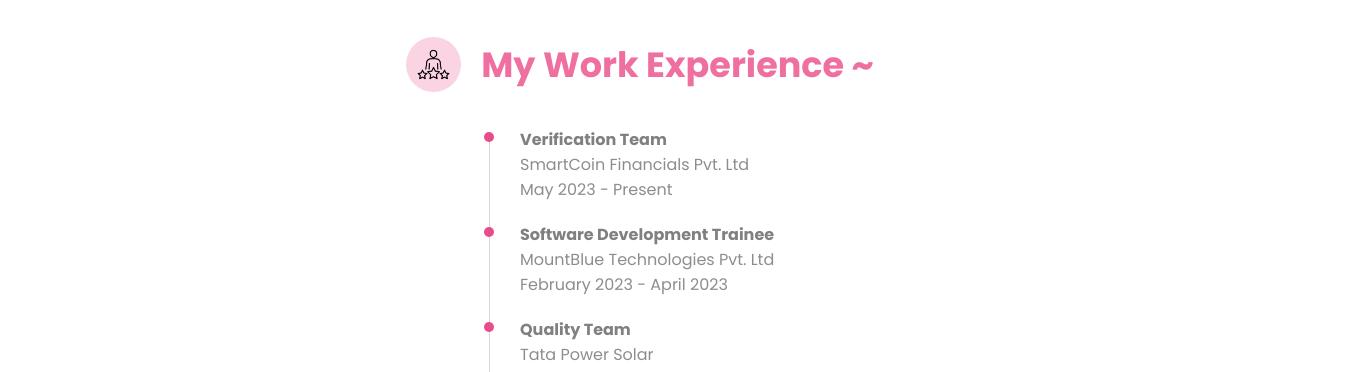
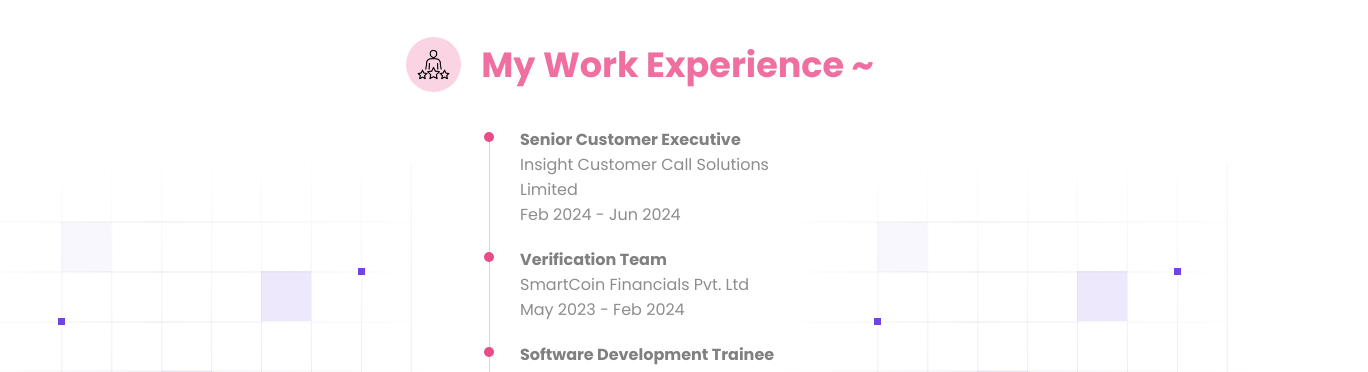
Before and after one commit to sandeep8854/sandeep, a React (Vite) app: page / in a window 1280 px wide. Shown: the part 2080-2452 px from the top of the page, 1368 px wide, since content can reach past the window. Built offline with nearby package versions, Linux system fonts and the light colour scheme.

Commit message:
some changes based on requirement

```diff
--- a/src/components/Button/GithubButton.jsx
+++ b/src/components/Button/GithubButton.jsx
@@ -21,6 +21,10 @@ const Anchor = styled.a`
     transition: all 650ms ease-in-out;
     border: 1px solid #fbd7e5;
   }
+  @media only screen and (max-width: 500px) {
+    padding: 1.5rem 4rem;
+    border-radius: 0px;
+  }
 `;
 const GithubButton = () => {
   return (
--- a/src/components/Button/LinkButton.jsx
+++ b/src/components/Button/LinkButton.jsx
@@ -22,6 +22,10 @@ const AnchorDemo = styled.a`
     border: 1px solid #f1719a;
     transition: all 650ms ease-in-out;
   }
+  @media only screen and (max-width: 500px) {
+    padding: 1.5rem 4rem;
+    border-radius: 0px;
+  }
 `;
 
 const LinkButton = () => {
--- a/src/components/Education/education.css
+++ b/src/components/Education/education.css
@@ -1,3 +1,34 @@
+.section-education {
+  position: relative;
+}
+.section-education::before {
+  content: "";
+  position: absolute;
+  background-image: url(../../../public/hero-pattern-mweb.svg);
+  top: 2.6rem;
+  left: -88px;
+  width: 50%;
+  height: 100%;
+  background-repeat: no-repeat;
+}
+.section-education::after {
+  content: "";
+  position: absolute;
+  background-image: url(../../../public/hero-pattern-mweb.svg);
+  top: 2.6rem;
+  right: -88px;
+  width: 50%;
+  height: 100%;
+  background-repeat: no-repeat;
+}
+@media only screen and (max-width: 500px) {
+  .section-experience::before {
+    display: none;
+  }
+  .section-experience::after {
+    display: none;
+  }
+}
 .passing-year {
   color: #8d8d8d;
 }
--- a/src/components/Experience/Experience.jsx
+++ b/src/components/Experience/Experience.jsx
@@ -4,10 +4,17 @@ import Exp from "../../../public/experience.png";
 const Experience = () => {
   const experienceData = [
     {
+      designation: "Senior Customer Executive",
+      link: "https://www.iccs-bpo.com/",
+      company: "Insight Customer Call Solutions Limited",
+      year: "Feb 2024 - Jun 2024",
+      target: "_blank",
+    },
+    {
       designation: "Verification Team",
       link: "https://smartcoin.co.in/",
       company: "SmartCoin Financials Pvt. Ltd",
-      year: "May 2023 - Present",
+      year: "May 2023 - Feb 2024",
       target: "_blank",
     },
     {
--- a/src/components/Experience/experience.css
+++ b/src/components/Experience/experience.css
@@ -1,6 +1,35 @@
 .section-experience {
   padding: 7rem 2rem 0 2rem;
   background: #fff;
+  position: relative;
+}
+.section-experience::before {
+  content: "";
+  position: absolute;
+  background-image: url(../../../public/hero-pattern-mweb.svg);
+  top: 16.6rem;
+  left: -88px;
+  width: 50%;
+  height: 100%;
+  background-repeat: no-repeat;
+}
+.section-experience::after {
+  content: "";
+  position: absolute;
+  background-image: url(../../../public/hero-pattern-mweb.svg);
+  top: 16.6rem;
+  right: -88px;
+  width: 50%;
+  height: 100%;
+  background-repeat: no-repeat;
+}
+@media only screen and (max-width: 500px) {
+  .section-experience::before {
+    display: none;
+  }
+  .section-experience::after {
+    display: none;
+  }
 }
 .exp {
   display: flex;
--- a/src/components/Pricing/pricing.jsx
+++ b/src/components/Pricing/pricing.jsx
@@ -1,5 +1,5 @@
 import styled, { keyframes } from "styled-components";
-import Project from "../../../public/career_progress.png";
+import Project from "../../../public/project_find.png";
 import { useState } from "react";
 import SimpleValue from "../Button/SimpleValue";
 import MediumValue from "../Button/MediumValue";
```
